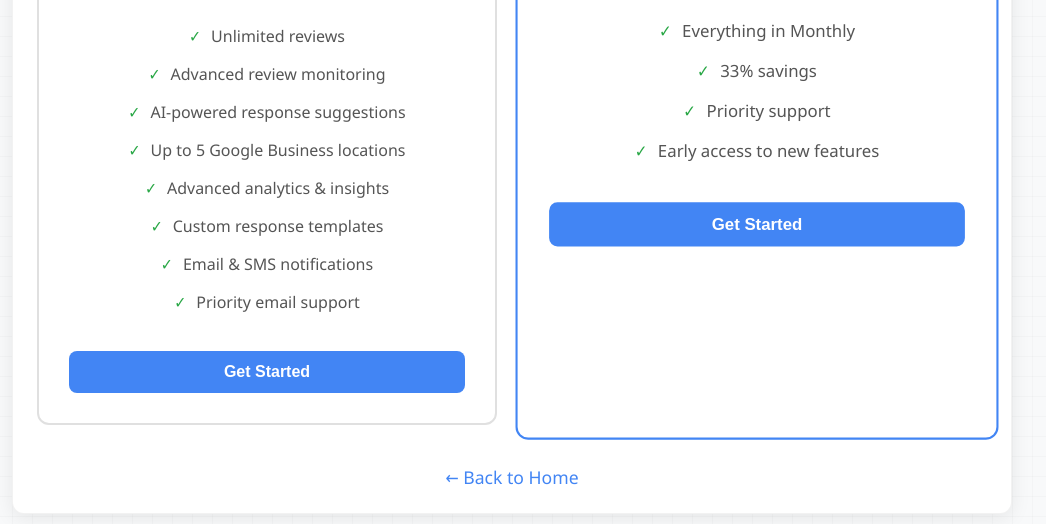
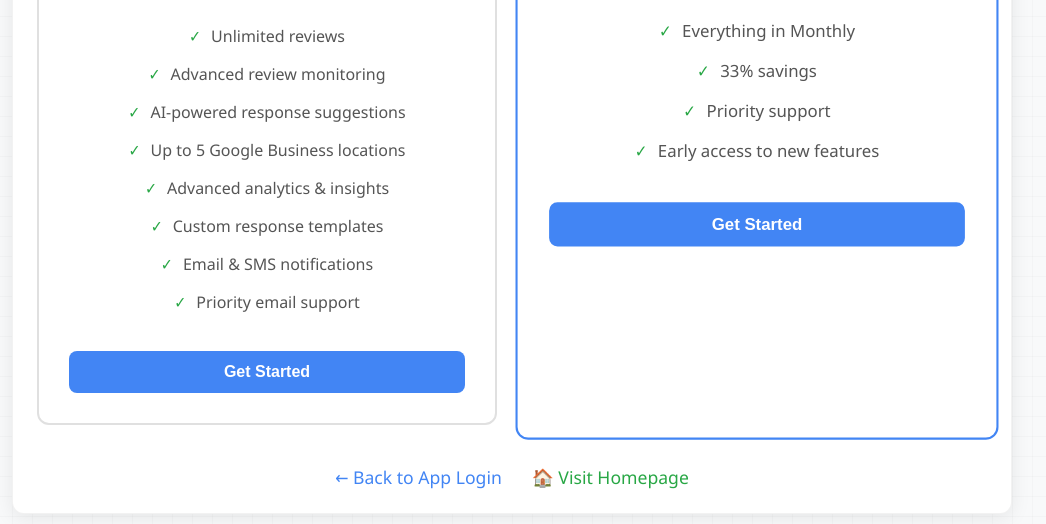
Before and after one commit to Aksouda/google, a website: page public/pricing.html in a window 1280 px wide. Shown: the part 324-848 px from the top of the page, without its empty margins (128-1174 px from the left). Drawn offline with Linux system fonts and the light colour scheme; a script that the page names is missing.

Commit message:
frontend header and links in pricing

```diff
--- a/public/pricing.html
+++ b/public/pricing.html
@@ -240,8 +240,9 @@
             </div>
         </div>
 
-        <div class="back-link">
-            <a href="/">← Back to Home</a>
+        <div class="back-link" style="display: flex; justify-content: center; gap: 30px; flex-wrap: wrap;">
+            <a href="/">← Back to App Login</a>
+            <a href="https://reviewresponseai.com" style="color: #28a745;">🏠 Visit Homepage</a>
         </div>
     </div>
 
```
Also changed, not shown: public/index.html (+2 -2 lines).
